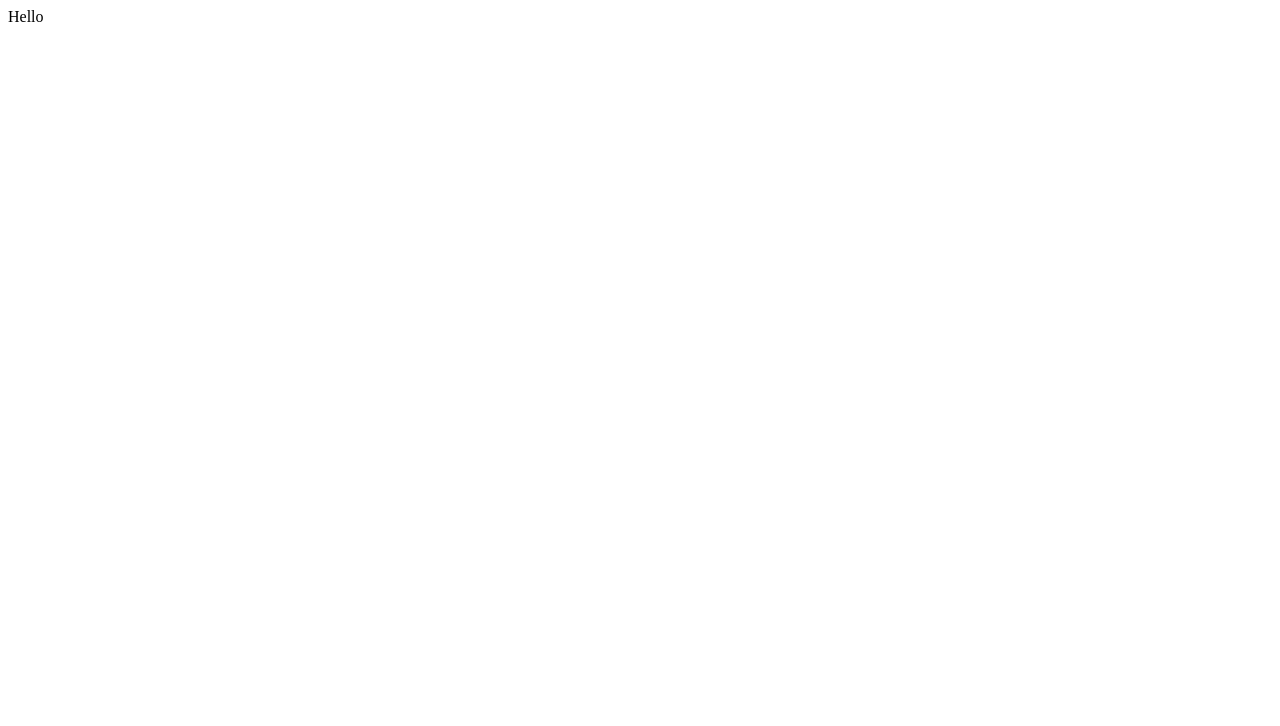
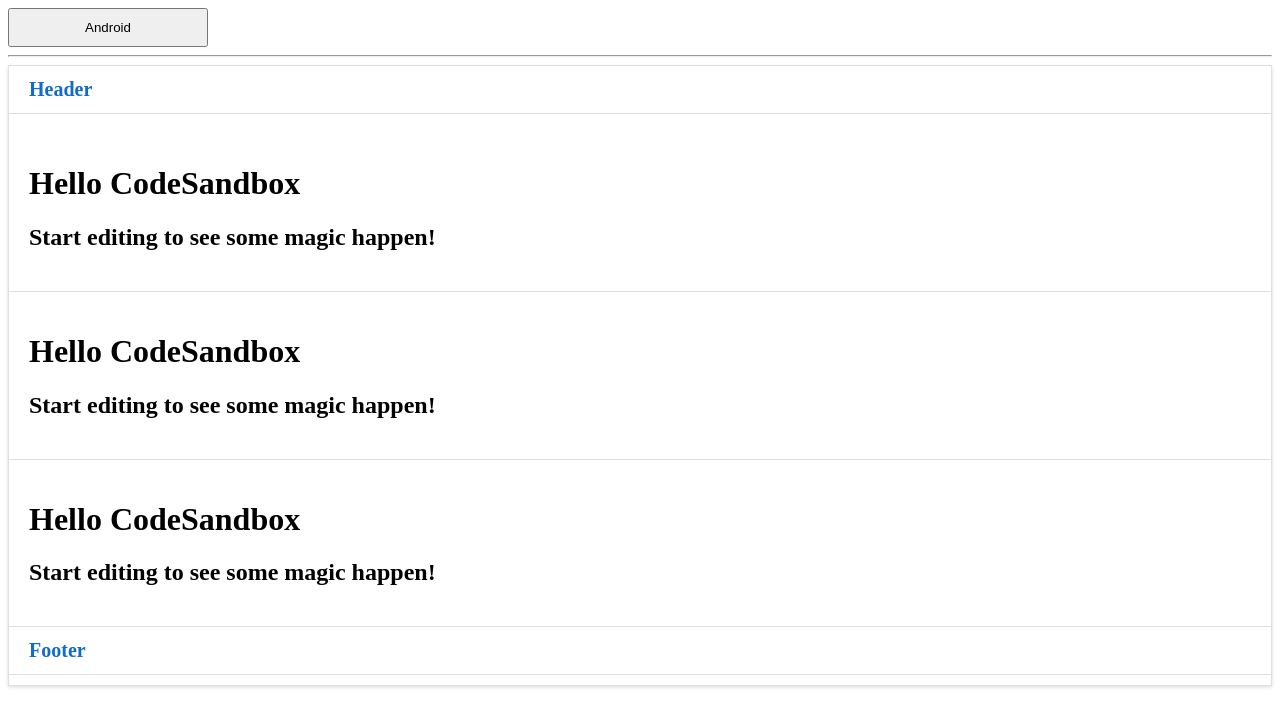
Before and after one commit to Web-IAL/web-builder, a React (Create React App) app: page / in a window 1280 px wide. Shown: the top 726 px of the page. Built offline with nearby package versions, Linux system fonts and the light colour scheme.

Commit message:
[Add] Card, Card Item, Header, Footer

```diff
--- a/src/App.js
+++ b/src/App.js
@@ -1,7 +1,44 @@
-import React from 'react';
+import React, { useContext } from 'react';
+import { ContextOS } from 'store/OSContext';
+import Card, { CardItem } from './components/Card';
 
-const App = () => {
-  return <div>Hello</div>;
+const styleButton = {
+  padding: '10px 15px',
+  display: 'block',
+  minWidth: '200px',
 };
 
-export default App;
+export default function App() {
+  const { type, setType } = useContext(ContextOS);
+  return (
+    <div>
+      <button
+        style={styleButton}
+        onClick={() => setType(type === 'android' ? 'ios' : 'android')}
+      >
+        {type === 'android' ? 'Android' : 'IOS'}
+      </button>
+      <hr />
+      <Card>
+        <CardItem bordered header>
+          Header
+        </CardItem>
+        <CardItem bordered>
+          <h1>Hello CodeSandbox</h1>
+          <h2>Start editing to see some magic happen!</h2>
+        </CardItem>
+        <CardItem bordered>
+          <h1>Hello CodeSandbox</h1>
+          <h2>Start editing to see some magic happen!</h2>
+        </CardItem>
+        <CardItem bordered>
+          <h1>Hello CodeSandbox</h1>
+          <h2>Start editing to see some magic happen!</h2>
+        </CardItem>
+        <CardItem bordered footer>
+          Footer
+        </CardItem>
+      </Card>
+    </div>
+  );
+}
--- /dev/null
+++ b/src/assets/scss/_card.scss
@@ -0,0 +1,48 @@
+.card {
+  transition: 1s;
+  border: 1px solid $card-border-color;
+
+  > &-header + .list-group,
+  > .list-group + &-footer {
+    border-top: 0;
+  }
+}
+
+.card-body {
+  min-height: 1px;
+  padding: 1.25rem;
+}
+
+.card-header,
+.card-footer {
+  padding: 0.75rem 1.25rem;
+  margin-bottom: 10px;
+  font-size: 1.25rem;
+  // border-bottom: 1px solid $card-border-color;
+
+  &.ios {
+    font-weight: bold;
+  }
+
+  &.android {
+    font-weight: 900;
+  }
+}
+
+.card-border {
+  border-bottom: 1px solid $card-border-color;
+  transition: 1s;
+
+  &.ios {
+    border-bottom: 1px solid transparent;
+  }
+  &.card-header.android,
+  &.card-footer.android {
+    color: $blue-android;
+  }
+
+  &.card-header.ios,
+  &.card-footer.ios {
+    color: $blue-ios;
+  }
+}
--- /dev/null
+++ b/src/assets/scss/_elevation.scss
@@ -0,0 +1,15 @@
+.depth-0 {
+  box-shadow: $depth0 !important;
+}
+.depth-4 {
+  box-shadow: $depth4 !important;
+}
+.depth-8 {
+  box-shadow: $depth8 !important;
+}
+.depth-16 {
+  box-shadow: $depth16 !important;
+}
+.depth-64 {
+  box-shadow: $depth64 !important;
+}
--- /dev/null
+++ b/src/assets/scss/_root.scss
@@ -0,0 +1,5 @@
+:root {
+  @each $depth, $value in $theme-depth {
+    --#{$depth}: #{$value};
+  }
+}
--- /dev/null
+++ b/src/assets/scss/_variables.scss
@@ -0,0 +1,41 @@
+// Color
+$black: #000;
+// ios
+$blue-ios: rgb(0, 122, 255);
+$green-ios: rgb(52, 199, 89);
+$indigo-ios: rgb(88, 86, 214);
+$orange-ios: rgb(255, 149, 0);
+$pink-ios: rgb(255, 45, 85);
+$purple-ios: rgb(175, 82, 222);
+$red-ios: rgb(255, 59, 48);
+$teal-ios: rgb(90, 200, 250);
+$yellow-ios: rgb(255, 204, 0);
+
+// android
+$blue-android: rgb(16, 108, 200);
+
+// Emotion
+$depth0: 0 0 0 0 transparent;
+$depth4: 0 1.6px 3.6px 0 rgba(0, 0, 0, 0.132),
+  0 0.3px 0.9px 0 rgba(0, 0, 0, 0.108);
+$depth8: 0 3.2px 7.2px 0 rgba(0, 0, 0, 0.132),
+  0 0.6px 1.8px 0 rgba(0, 0, 0, 0.108);
+$depth16: 0 6.4px 14.4px 0 rgba(0, 0, 0, 0.132),
+  0 1.2px 3.6px 0 rgba(0, 0, 0, 0.108);
+$depth64: 0 25.6px 57.6px 0 rgba(0, 0, 0, 0.22),
+  0 4.8px 14.4px 0 rgba(0, 0, 0, 0.18);
+
+$theme-depth: ();
+$theme-depth: map-merge(
+  (
+    'depth-0': $depth0,
+    'depth-4': $depth4,
+    'depth-8': $depth8,
+    'depth-16': $depth16,
+    'depth-64': $depth64,
+  ),
+  $theme-depth
+);
+
+// Card
+$card-border-color: rgba($black, 0.125) !default;
--- /dev/null
+++ b/src/assets/scss/index.scss
@@ -0,0 +1,8 @@
+@import 'variables';
+@import 'root';
+
+// Styles
+@import 'elevation';
+
+// Components
+@import 'card';
--- /dev/null
+++ b/src/components/Card/Card.js
@@ -0,0 +1,27 @@
+import React, { useContext } from 'react';
+import classNames from 'classnames';
+import { OS_CARD } from '.';
+import { ContextOS } from 'store/OSContext';
+
+const Card = (props) => {
+  const { type } = useContext(ContextOS);
+  const { className, children, depth } = props;
+  const theme = OS_CARD[type];
+
+  const classes = classNames(
+    className,
+    type,
+    'card',
+    `depth-${depth || theme?.depth}`,
+  );
+
+  return (
+    <div {...props} className={classes}>
+      {children}
+    </div>
+  );
+};
+
+Card.displayName = 'Card';
+
+export default Card;
--- /dev/null
+++ b/src/components/Card/CardItem.js
@@ -0,0 +1,28 @@
+import React, { useContext } from 'react';
+import classNames from 'classnames';
+import { ContextOS } from 'store/OSContext';
+
+const CardItem = (props) => {
+  const { type } = useContext(ContextOS);
+  const { header, footer, bordered, className, children } = props;
+  const classes = classNames(
+    className,
+    type,
+    bordered && `card-border`,
+    header && `card-header`,
+    footer && `card-footer`,
+    !(header || footer) && `card-body`,
+  );
+
+  console.log(classes);
+
+  return (
+    <div {...props} className={classes}>
+      {children}
+    </div>
+  );
+};
+
+CardItem.displayName = 'CardItem';
+
+export default CardItem;
--- /dev/null
+++ b/src/components/Card/index.js
@@ -0,0 +1,14 @@
+import Card from './Card';
+import CardItem from './CardItem';
+
+export const OS_CARD = {
+  ios: {
+    depth: 0,
+  },
+  android: {
+    depth: 4,
+  },
+};
+
+export { CardItem };
+export default Card;
--- a/src/index.js
+++ b/src/index.js
@@ -1,11 +1,16 @@
 import React from 'react';
 import ReactDOM from 'react-dom';
+
+import './assets/scss/index.scss';
 import App from './App';
+import OSContext from 'store/OSContext';
 
 const rootElement = document.getElementById('root');
 ReactDOM.render(
   <React.StrictMode>
-    <App />
+    <OSContext>
+      <App />
+    </OSContext>
   </React.StrictMode>,
   rootElement,
 );
--- /dev/null
+++ b/src/store/OSContext.js
@@ -0,0 +1,15 @@
+import React, { useState } from 'react';
+
+export const ContextOS = React.createContext();
+
+const OSContext = ({ children }) => {
+  const [type, setType] = useState('android');
+  const store = {
+    type,
+    setType,
+  };
+
+  return <ContextOS.Provider value={store}>{children}</ContextOS.Provider>;
+};
+
+export default OSContext;
```
